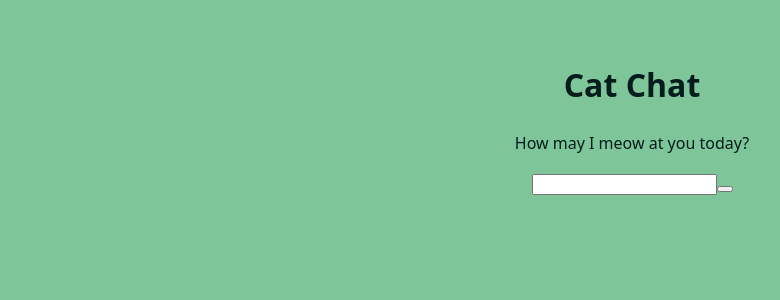
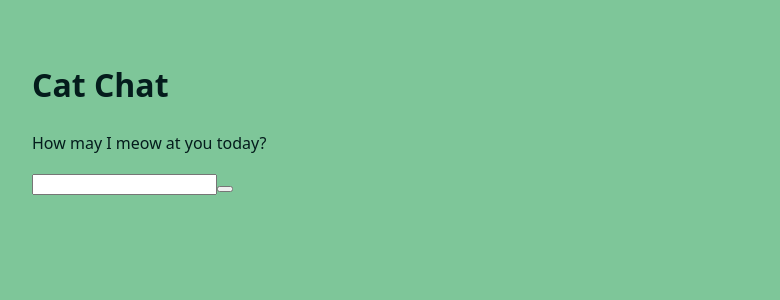
Before and after one commit to bittikatti/CatSounds-Chat, a React (Vite) app: page / in a window 1280 px wide. Shown: the top 300 px of the page, without its empty margins (8-788 px from the left). Built offline with nearby package versions, Linux system fonts and the light colour scheme.

Commit message:
Remove center text-align

```diff
--- a/src/App.css
+++ b/src/App.css
@@ -2,5 +2,8 @@
   max-width: 1280px;
   margin: 0 auto;
   padding: 2rem;
-  text-align: center;
 }
+
+.chat-container {
+  max-width: 1000px;
+}
--- a/src/chat-types.tsx
+++ b/src/chat-types.tsx
@@ -28,6 +28,7 @@ export function AssistantMessageElement({message} : {message: AssistantMessage})
         <div className='assistant message'>
             {/* Transcript and the sound */}
             <p>{message.text}</p>
+            {/* TODO: What to do with the sound? */}
             <div className='sound'></div>
         </div>
     )
```
